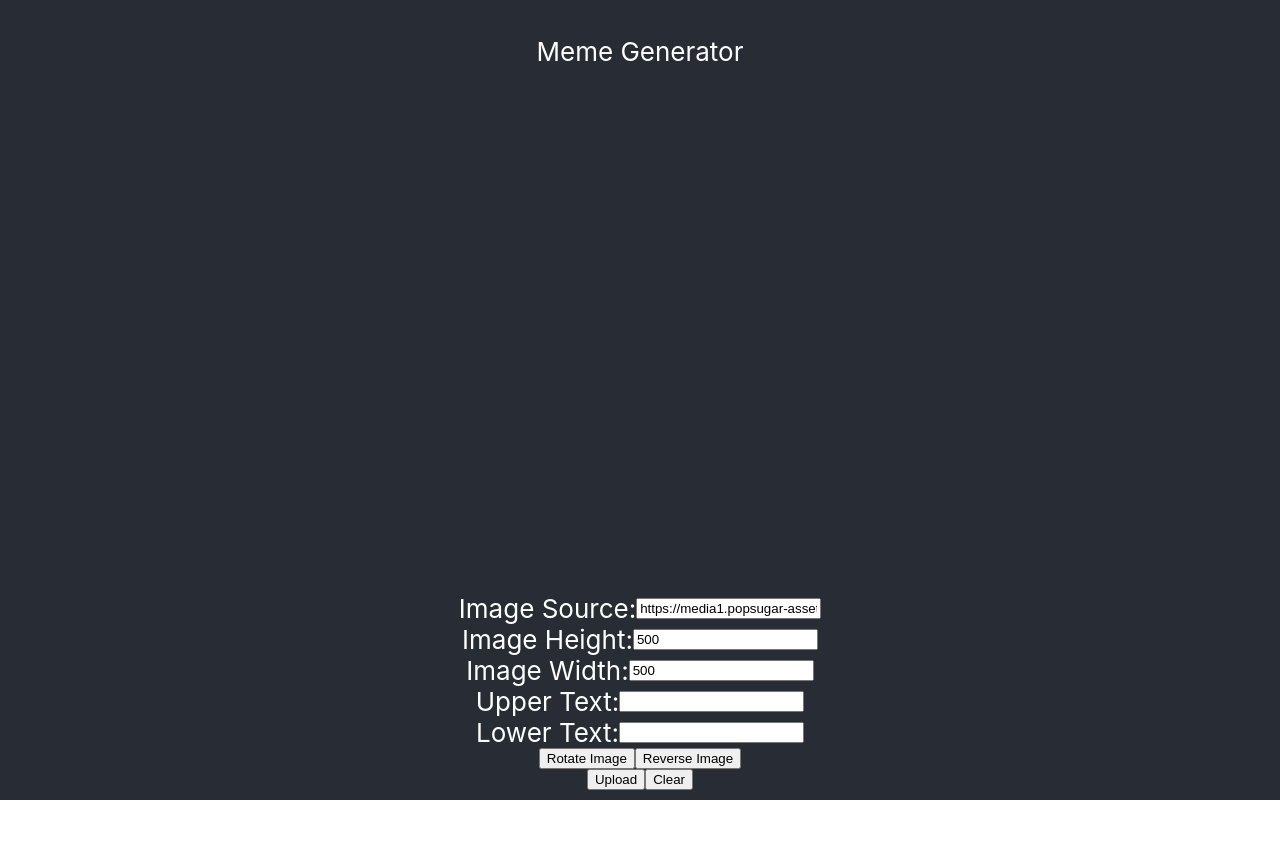
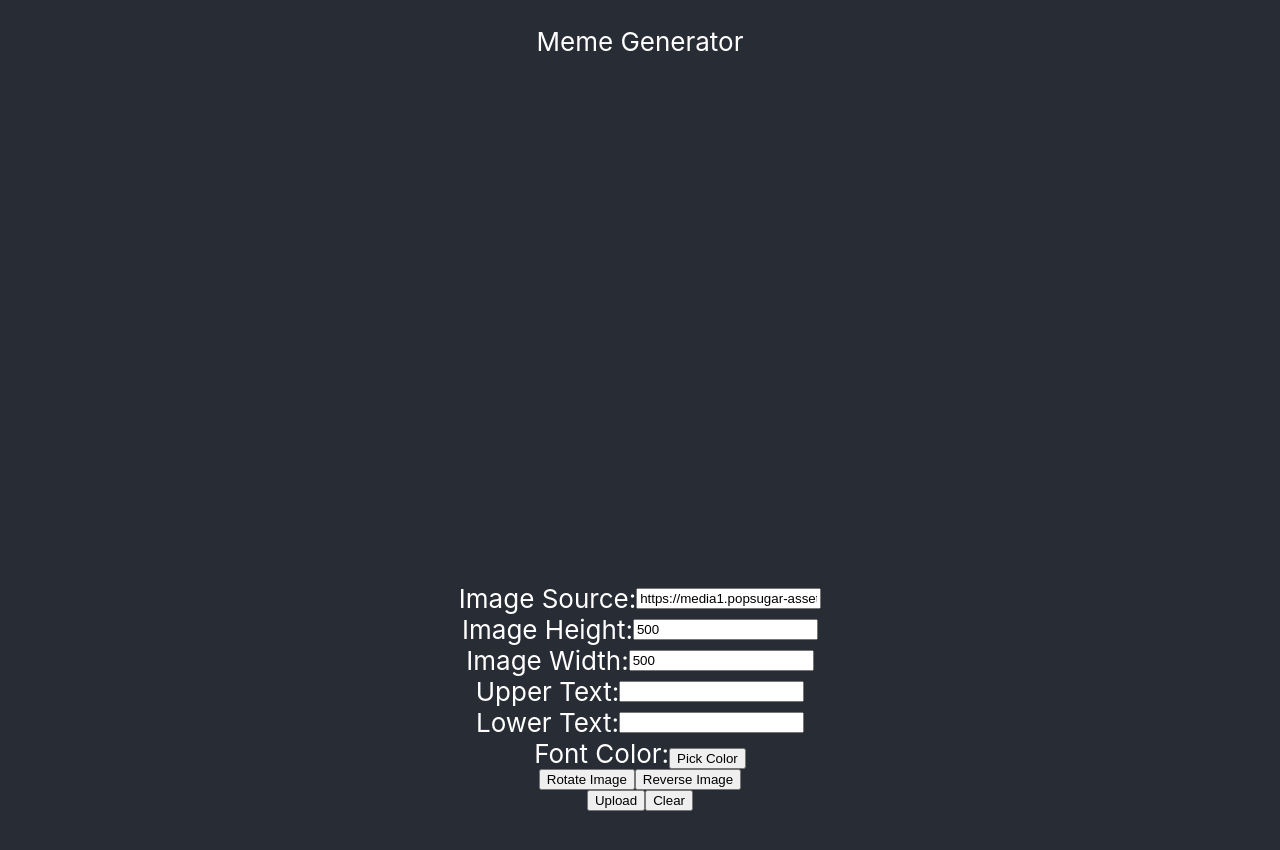
Before and after one commit to m-h-miller/CTM-challenge, a React (Create React App) app: page / in a window 1280 px wide. Shown: the top 850 px of the page. Before the commit the page ends 800 px from the top, so only its background shows below. Built offline with nearby package versions, Linux system fonts and the light colour scheme.

Commit message:
Add color picker

```diff
--- a/package.json
+++ b/package.json
@@ -9,8 +9,10 @@
     "@types/jest": "^27.5.2",
     "@types/node": "^16.18.25",
     "@types/react": "^18.2.0",
+    "@types/react-color": "^3.0.6",
     "@types/react-dom": "^18.2.1",
     "react": "^18.2.0",
+    "react-color": "^2.19.3",
     "react-dom": "^18.2.0",
     "react-scripts": "5.0.1",
     "typescript": "^4.9.5",
--- a/src/App.tsx
+++ b/src/App.tsx
@@ -1,4 +1,5 @@
 import React from 'react';
+import Color from './Color';
 import './App.css';
 
 function App() {
@@ -11,6 +12,7 @@ function App() {
   const [isReversed, setIsReversed] = React.useState<boolean>(false);
   const [upperText, setUpperText] = React.useState<string>("");
   const [lowerText, setLowerText] = React.useState<string>("");
+  const [color, setColor] = React.useState<string>("");
 
   const onImgUpload = () => {
     const image = new Image();
@@ -78,7 +80,7 @@ function App() {
 
       if (canvasContext) {
         canvasContext.font = 'Bold 40px Arial';
-        canvasContext.fillStyle = "white"
+        canvasContext.fillStyle = color
         canvasContext.strokeStyle = 'black'
         canvasContext.textBaseline = 'top';
         canvasContext.fillText(upperText, Math.abs(imageWidth / 7), Math.abs(imageHeight / 7))
@@ -88,7 +90,7 @@ function App() {
         canvasContext.strokeText(lowerText, Math.abs(imageWidth / 7), Math.abs(imageHeight - (imageHeight / 7)))
       }
     }
-  }, [width, height, url, angle, isReversed, upperText, lowerText]);
+  }, [width, height, url, angle, isReversed, upperText, lowerText, color]);
 
   return (
     <div className="App">
@@ -123,12 +125,17 @@ function App() {
           <input onChange={e => setLowerText(e.target.value)} value={lowerText} />
         </label>
 
+        <label style={{ display: 'flex', alignItems: 'center', justifyContent: 'space-between', }}>
+          Font Color:
+          <Color setColor={setColor} />
+        </label>
+
         <div style={{ display: 'flex' }}>
           <button onClick={() => setAngle((angle - 90) % 360)}>Rotate Image</button>
           <button onClick={() => setIsReversed(!isReversed)}>Reverse Image</button>
         </div>
 
-        <div style={{ display: 'flex' }}>
+        <div style={{ display: 'flex', marginBottom: '311px', }}>
           <button onClick={onImgUpload}>Upload</button>
           <button onClick={onClear}>Clear</button>
         </div>
--- /dev/null
+++ b/src/Color.tsx
@@ -0,0 +1,37 @@
+import React from 'react';
+import { SketchPicker } from 'react-color';
+
+interface ColorPickerButtonProps {
+    setColor: (color: string) => void
+}
+
+const ColorPickerButton = (props: ColorPickerButtonProps) => {
+    const [isOpen, setIsOpen] = React.useState<boolean>(false);
+    const toggleIsOpen = () => setIsOpen(!isOpen);
+
+    return (
+        <div>
+            <button onClick={toggleIsOpen}>Pick Color</button>
+            {isOpen ? (
+                <div style={{
+                    position: 'absolute',
+                    zIndex: '2',
+                }}>
+                    <div style={{
+                        position: 'fixed',
+                        top: '0px',
+                        bottom: '0px',
+                        right: '0px',
+                        left: '0px',
+                    }} />
+                    <SketchPicker
+                        onChangeComplete={color => props.setColor(color.hex)}
+                    />
+                </div>
+
+            ) : null}
+        </div>
+    )
+}
+
+export default ColorPickerButton;
```
